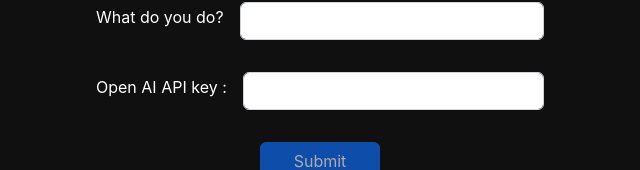
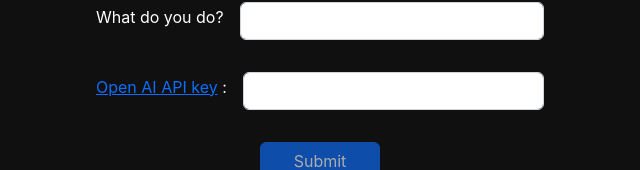
Before and after one commit to shazzy152/next-gpt, a Next.js app: page / in a window 1280 px wide. Shown: the part 454-624 px from the top of the page, without its empty margins (320-960 px from the left). Built offline with nearby package versions, Linux system fonts and the light colour scheme.

Commit message:
minor fix

```diff
--- a/pages/HomePage.tsx
+++ b/pages/HomePage.tsx
@@ -140,7 +140,7 @@ const HomePage = () => {
                     />
                   </div>
                   <div className="d-flex justify-content-between w-100 align-items-center p-3">
-                    <Form.Label className="text-nowrap">Open AI API key :</Form.Label>
+                    <Form.Label className="text-nowrap"><a target="_blank" href='https://platform.openai.com/account/api-keys'>Open AI API key</a> :</Form.Label>
                     <Form.Control
                       className="w-75 ms-3"
                       name='api_key'
@@ -185,8 +185,6 @@ const HomePage = () => {
                   <Button className={`${styles.action_btn} mx-2`} onClick={() => copy(text)}>
                     Copy
                   </Button>
-                  {/* <i className="bi-arrow-clockwise mx-2" role="button" onClick={() => handleText(text)}></i>
-                  <i className="bi-clipboard" role="button" onClick={() => copy(text)}></i> */}
                 </div>
               </div>
             )})}
```
Also changed, not shown: 1 other file (tests, documents, lock files or other folders).
